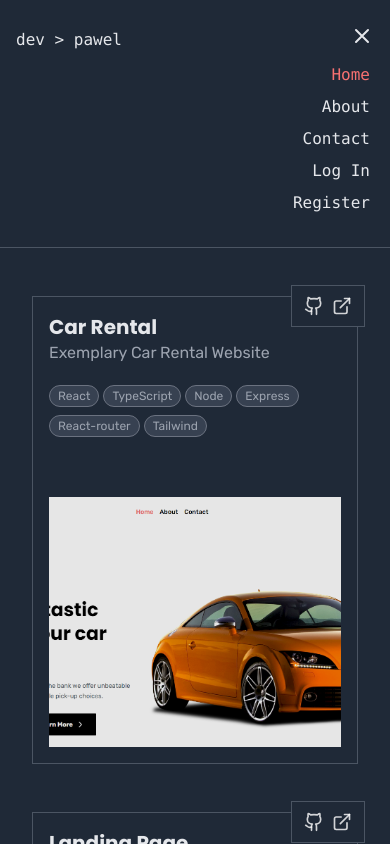
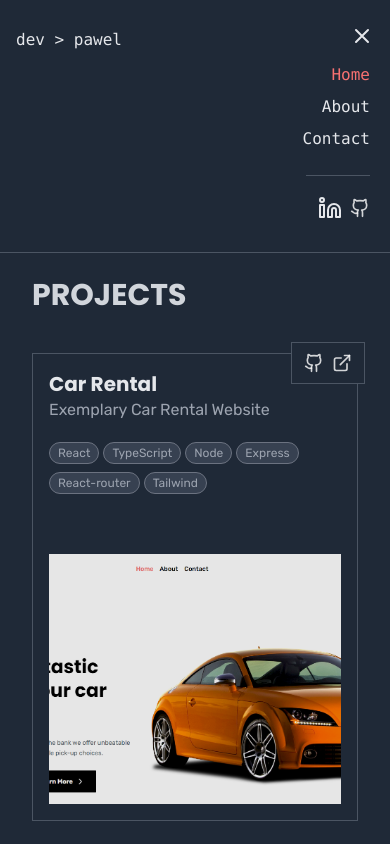
Before and after one commit to mrlzzz/portfolio-main, a React (Vite) app: page / in a window 390 px wide. Both pictures are taken after a click on the button 362 px from the left and 36 px from the top of the page. Shown: the top 844 px of the page. Built offline with nearby package versions, Linux system fonts and the light colour scheme.

Commit message:
fix: mobile navbar, headline

```diff
--- a/src/components/feature/Header.tsx
+++ b/src/components/feature/Header.tsx
@@ -115,20 +115,26 @@ const Header = () => {
             >
               Contact
             </NavLink>
-            <NavLink
-              to="/login"
-              className={activeLinkCallback}
-              onClick={handleMobileMenuClick}
-            >
-              Log In
-            </NavLink>
-            <NavLink
-              to="/register"
-              className={activeLinkCallback}
-              onClick={handleMobileMenuClick}
-            >
-              Register
-            </NavLink>
+            {/*Mobile navbar line divider */}
+            <hr className="mb-4 ml-auto mt-5 h-px w-16 border-0 bg-gray-600 !p-0" />
+            <nav className="flex justify-end gap-2">
+              <span>
+                <a
+                  href="https://www.linkedin.com/in/pawel-kowalinski/"
+                  className="transition-colors hover:text-red-400"
+                >
+                  <Icon type="linkedIn" />
+                </a>
+              </span>
+              <span>
+                <a
+                  href="https://github.com/mrlzzz/"
+                  className="transition-colors hover:text-red-400"
+                >
+                  <Icon type="github" />
+                </a>
+              </span>
+            </nav>
           </div>
         ) : null}
       </header>
--- a/src/components/feature/Projects.tsx
+++ b/src/components/feature/Projects.tsx
@@ -7,6 +7,12 @@ const Projects = () => {
 
   return (
     <section className="mx-auto my-4 h-fit min-h-[75vh] max-w-[1500px] p-2">
+      <div className="relative">
+        <h1 className="relative left-6 mb-4 w-fit text-3xl font-bold uppercase text-gray-300 lg:left-10 lg:my-16 lg:text-5xl">
+          Projects
+        </h1>
+        {/* <hr className="absolute top-7 h-3 w-48 border-0 bg-gray-900"></hr> */}
+      </div>
       <div className="mx-auto flex flex-wrap justify-center ">{cards}</div>
     </section>
   );
--- a/src/components/ui/Card.tsx
+++ b/src/components/ui/Card.tsx
@@ -1,5 +1,6 @@
 // import { useEffect, useState } from "react";
 
+import { useEffect } from "react";
 import Icon from "../../utils/Icon";
 import Badge from "./Badge";
 
@@ -24,7 +25,9 @@ const Card = ({ data }: CardProps) => {
     return <Badge key={idx} title={e} />;
   });
 
-  if (img[0].position === "left") console.log("why");
+  useEffect(() => {
+    console.log(img[0].position);
+  }, [img]);
 
   return (
     <div className="relative m-6 flex h-fit flex-col justify-between gap-10 border border-gray-600 bg-gray-800 p-4 hover:brightness-105 active:shadow-none">
--- a/src/data/projectData.ts
+++ b/src/data/projectData.ts
@@ -29,7 +29,7 @@ const projects = [
     ],
     description: "Gallery of Landing Pages",
     img: [
-      { src: imgData.landingPage_1, position: "bottom" },
+      { src: imgData.landingPage_1, position: "center" },
       { src: imgData.landingPage_2, position: "center" },
     ],
     link: "https://mrlzzz.github.io/react-landing-page",
@@ -84,6 +84,22 @@ const projects = [
     github: "https://github.com/mrlzzz/vite-project",
     backend: "https://github.com/mrlzzz/vite-project-express",
   },
+  {
+    title: "React Playground",
+    techStack: [
+      "React",
+      "TypeScript",
+      "Node",
+      "Express",
+      "React-router",
+      "Tailwind",
+    ],
+    description: "React Playground",
+    img: [{ src: imgData.reactPlayground, position: "left" }],
+    link: "https://mrlzzz.github.io/vite-project/",
+    github: "https://github.com/mrlzzz/vite-project",
+    backend: "https://github.com/mrlzzz/vite-project-express",
+  },
 ];
 
 export default projects;
```
